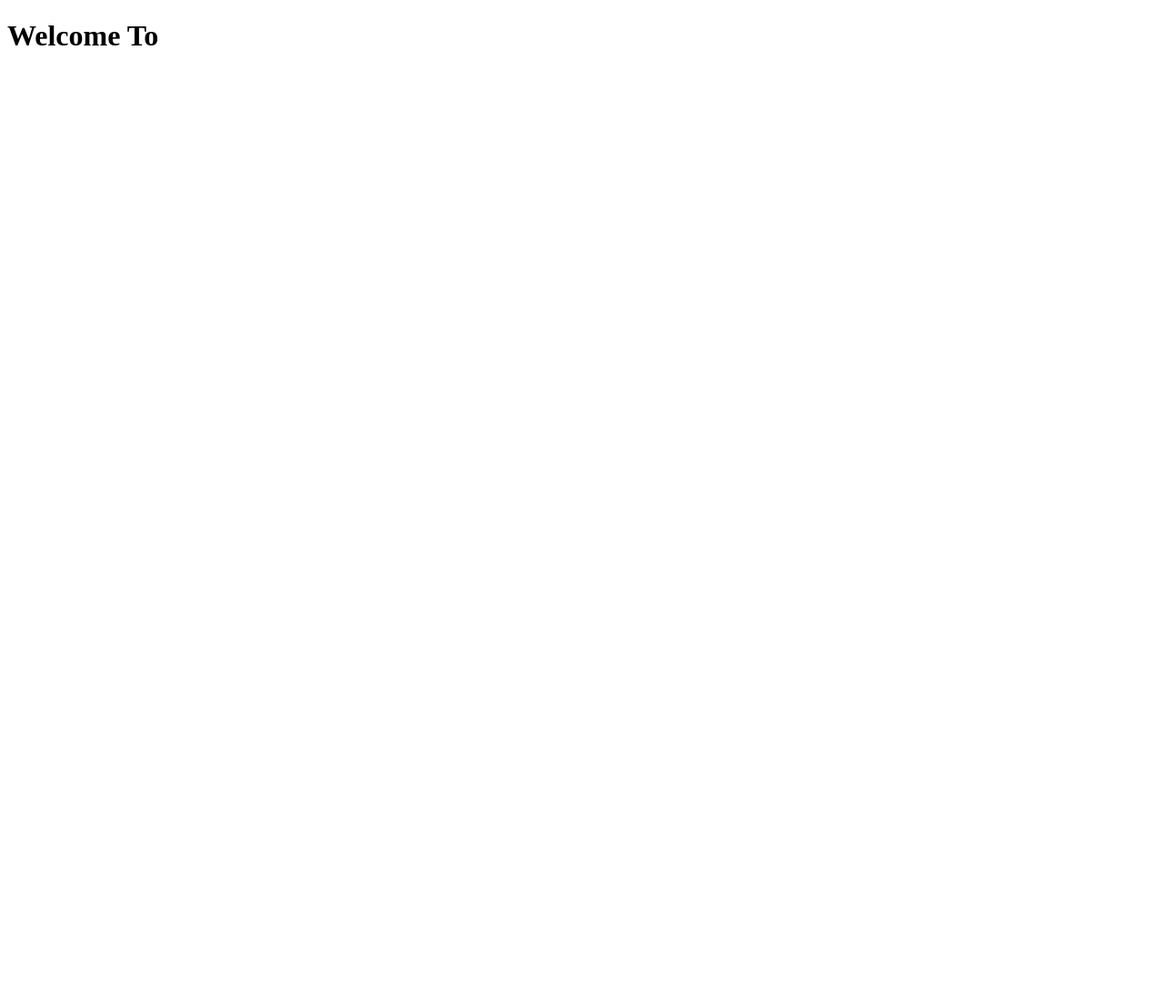
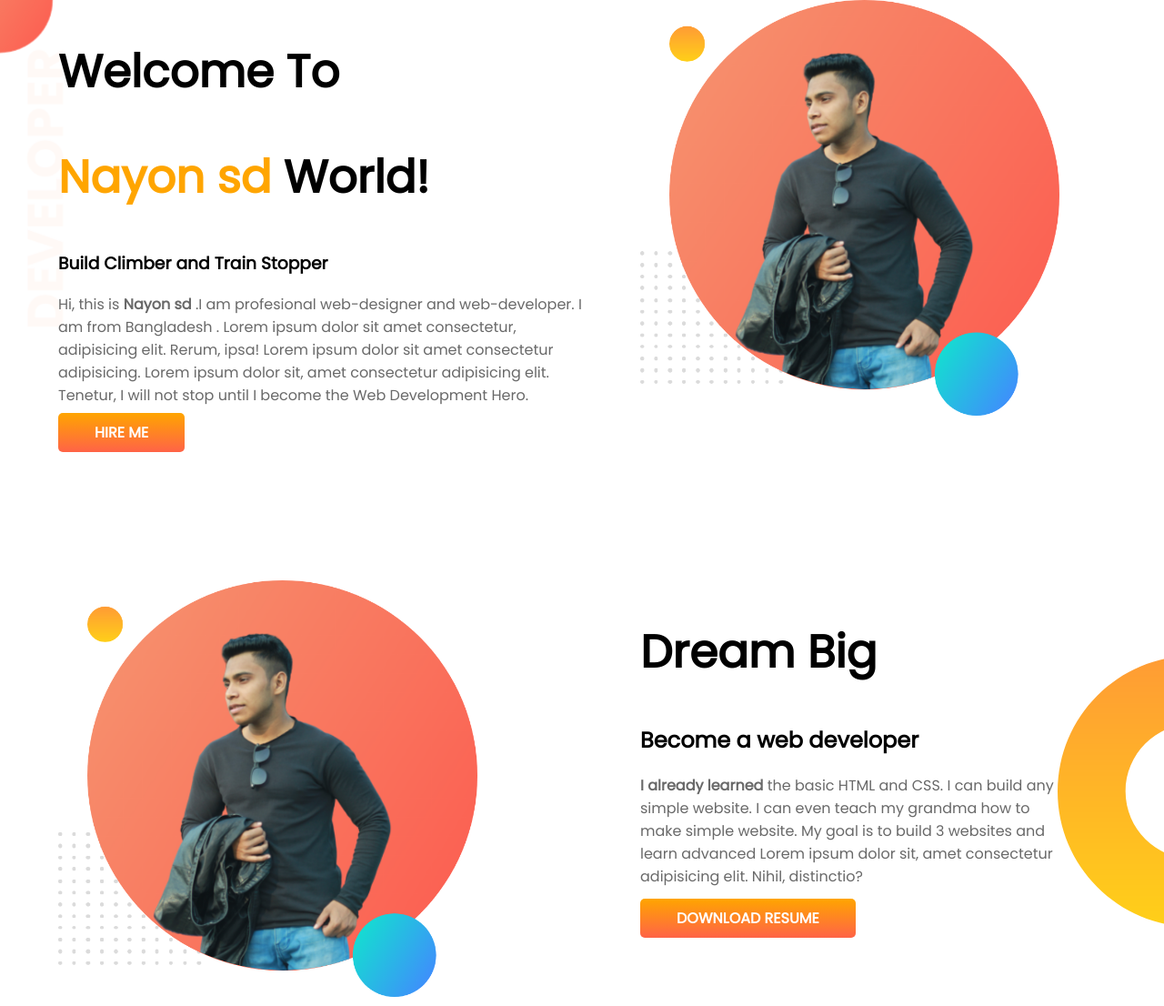
Before and after one commit to nayon-sd/developer-portfolio, a plain HTML site: page index.html in a window 1280 px wide. Shown: the whole page at 91% size. Before the commit the page ends 800 px from the top, so only its background shows below. Drawn offline with Linux system fonts and the light colour scheme.

Commit message:
dream big

```diff
--- a/index.html
+++ b/index.html
@@ -5,8 +5,34 @@
     <meta http-equiv="X-UA-Compatible" content="IE=edge">
     <meta name="viewport" content="width=device-width, initial-scale=1.0">
     <title>Nayons portfolio</title>
+    <link rel="preconnect" href="https://fonts.googleapis.com">
+    <link rel="preconnect" href="https://fonts.gstatic.com" crossorigin>
+    <link href="https://fonts.googleapis.com/css2?family=Poppins&display=swap" rel="stylesheet">
+    <link rel="stylesheet" href="style.css">
 </head>
 <body>
-    <h1>Welcome To</h1>
+    <section class="top-banner">
+        <div class="half-width">
+            <h1>Welcome To</h1>
+            <h1><span class="orange">Nayon sd </span>World!</h1>
+            <h3>Build Climber and Train Stopper</h3>
+            <p>Hi, this is <b> Nayon sd</b> .I am profesional web-designer and web-developer. I am from Bangladesh . Lorem ipsum dolor sit amet consectetur, adipisicing elit. Rerum, ipsa! Lorem ipsum dolor sit amet consectetur adipisicing. Lorem ipsum dolor sit, amet consectetur adipisicing elit. Tenetur,  I will not stop until I become the Web Development Hero.</p>
+            <a class="link-btn" target="_blank" href="">HIRE ME</a>
+        </div>
+        <div class="half-width">
+            <img src="img/nayon.png" alt="this is nayon sd">
+        </div>
+    </section>
+    <section class="dream-big">
+        <div class="half-width">
+            <img src="img/nayon.png" alt="this is nayon sd ">
+        </div>
+        <div class="half-width">
+            <h1>Dream Big</h1>
+            <h2>Become a web developer</h2>
+            <p class="dream_text"><b>I already learned</b> the basic HTML and CSS. I can build any simple website. I can even teach my grandma how to make simple website. My goal is to build 3 websites and learn advanced Lorem ipsum dolor sit, amet consectetur adipisicing elit. Nihil, distinctio? </p>
+            <a class="link-btn" target="_blank" href="#">DOWNLOAD RESUME</a>
+        </div>
+    </section>
 </body>
 </html>
--- a/style.css
+++ b/style.css
@@ -0,0 +1,51 @@
+body{
+    font-family: 'Poppins', sans-serif;
+    margin: 0;
+}
+p{
+    font-family: 'Poppins', sans-serif;
+    color: dimgrey;
+}
+h1{
+    font-size: 50px;
+}
+.orange{
+    color: orange;
+}
+section{
+    display: flex;
+    margin-bottom: 150px;
+}
+.half-width{
+    width: 50%;
+    padding-left: 5%;
+}
+.half-width img{
+    width: 80%;
+}
+.link-btn{
+    background-image: linear-gradient(orange, tomato);
+    text-decoration: none;
+    padding: 10px 40px;
+    border-radius: 5px;
+    color: white;
+    font-weight: 700;
+
+}
+.top-banner{
+    background-image: url(img/top-banner.png);
+    background-repeat: no-repeat;
+}
+
+/*****************************
+SECTION 2 STYLEING PART
+*****************************/
+.dream-big{
+    background-image: url(img/dream-bg.png);
+    background-repeat: no-repeat;
+    background-position: right;
+}
+p.dream_text {
+    margin-right: 110px;
+    margin-bottom: 21px;
+}
```
